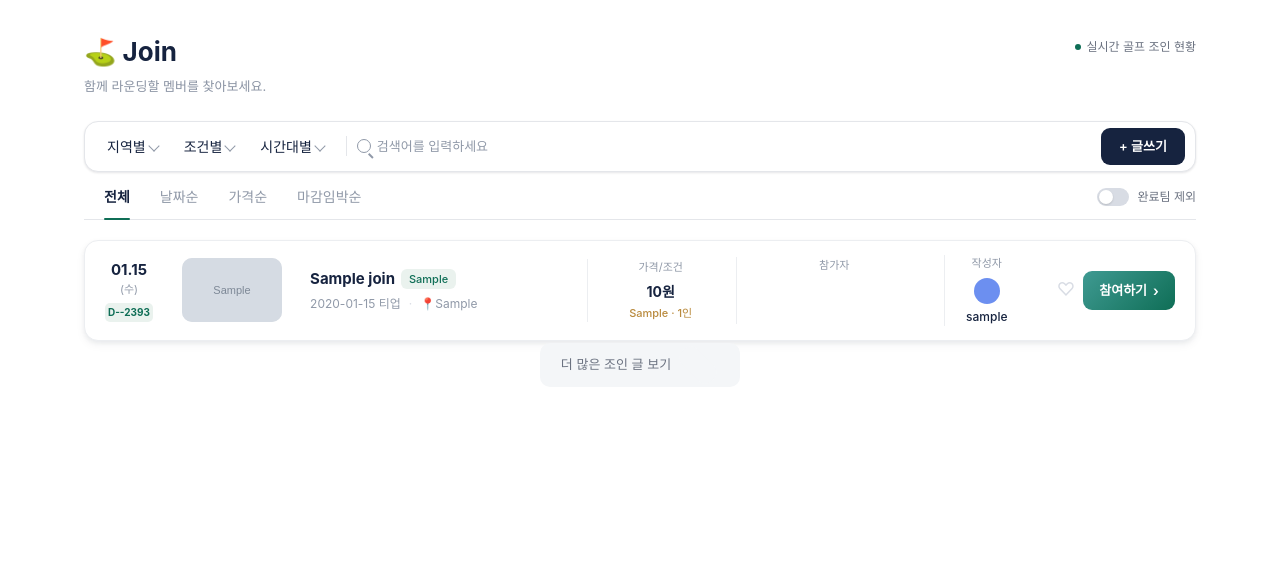
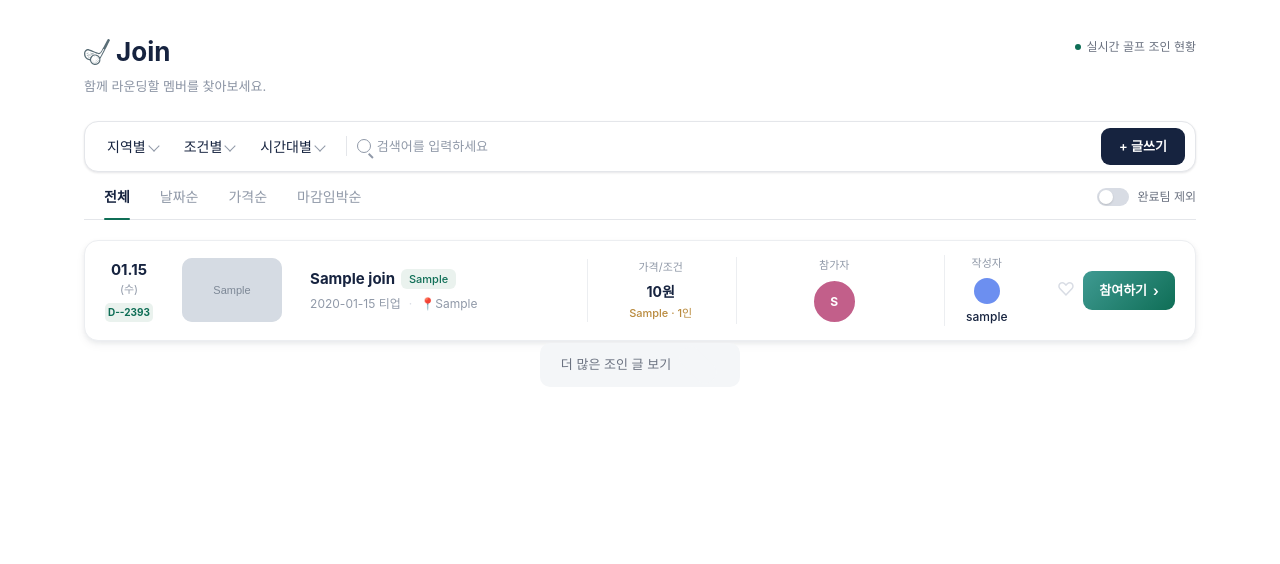
Before and after one commit to PAR3group/par3-web-project, a Flask app: page /join/ in a window 1280 px wide. Shown: the part 70-634 px from the top of the page. Run offline with Flask 3, Linux system fonts and the light colour scheme; tables that the repository leaves empty hold one stand-in row (values such as "Sample post"); grey boxes marked "Sample" are stand-in pictures.

Commit message:
조인페이지 디자인 수정 참가자현황 동그라미추가, 이미지등록됨

```diff
--- a/par3/models.py
+++ b/par3/models.py
@@ -114,7 +114,7 @@ class Join(db.Model):
     gender_condition = db.Column(db.String(20))                         # 성별 조건
     title = db.Column(db.String(200))                                    # 제목
     content = db.Column(db.Text)                                          # 상세 내용
-    thumb_img = db.Column(db.String(200), default='no_image.png')         # 썸네일 이미지 파일명
+    thumb_img = db.Column(db.String(200), default='golf_replace.png')  # 이미지 없을 때 기본 이미지         # 썸네일 이미지 파일명
     create_date = db.Column(db.DateTime, default=datetime.now)
 
 
--- a/par3/static/css/join.css
+++ b/par3/static/css/join.css
@@ -20,8 +20,15 @@ body { font-family: 'Pretendard', -apple-system, sans-serif; background: #ffffff
   color: #16233f;
   display: flex;
   align-items: center;
-  gap: 8px;
+  gap: 6px;
 }
+
+.j_title_icon {
+  width: 26px;
+  height: 26px;
+  vertical-align: middle;
+}
+
 .j_subtitle {
   font-size: 13px;
   color: #8a93a3;
--- a/par3/templates/join/join.html
+++ b/par3/templates/join/join.html
@@ -13,7 +13,10 @@ PAR3 - JOIN
 
   <div class="j_head">
     <div class="j_head_left">
-      <h1 class="j_title">⛳ Join</h1>
+      <h1 class="j_title">
+        <img src="{{ url_for('static', filename='img/join_imgs/join_icon.svg') }}" alt="" class="j_title_icon">
+        Join
+      </h1>
       <p class="j_subtitle">함께 라운딩할 멤버를 찾아보세요.</p>
     </div>
     <span class="j_live_status"><span class="j_live_dot"></span>실시간 골프 조인 현황</span>
@@ -111,7 +114,11 @@ PAR3 - JOIN
         <div class="jt_dday">D-{{ join.dday }}</div>
       </div>
 
-      <img class="jt_thumb" src="{{ url_for('static', filename='img/' + join.thumb_img) }}" alt="{{ join.course_name }}">
+      {% if join.thumb_img.startswith('http') %}
+<img class="jt_thumb" src="{{ join.thumb_img }}" alt="{{ join.course_name }}">
+{% else %}
+<img class="jt_thumb" src="{{ url_for('static', filename='img/join_imgs/' + join.thumb_img) }}" alt="{{ join.course_name }}">
+{% endif %}
 
       <div class="jt_info">
         <div class="jt_info_top">
@@ -135,9 +142,9 @@ PAR3 - JOIN
       <div class="jt_participants_wrap">
         <div class="jt_participants_label">참가자</div>
         <div class="jt_participants">
-          {% set avatar_colors = ['#3b5fc0', '#f0b95c', '#c25f8a', '#3f9a92', '#7ec7c1', '#e59bb8'] %}
+          {% set avatar_colors = ['#f0b95c', '#3b5fc0', '#c25f8a', '#3f9a92', '#7ec7c1'] %}
           {% for initial in join.applicant_initials %}
-          <span class="jt_avatar" style="background:{ avatar_colors[loop.index0 % avatar_colors|length] };">{{ initial }}</span>
+          <span class="jt_avatar" style="background:{{ avatar_colors | random }};">{{ initial }}</span>
           {% endfor %}
           {% if join.applicant_initials|length < join.recruit_count %}
           <span class="jt_avatar jt_avatar--empty">+</span>
--- a/par3/views/join_views.py
+++ b/par3/views/join_views.py
@@ -5,7 +5,7 @@
 # 연결 템플릿: templates/join.html
 # ============================================
 
-from flask import Blueprint, redirect, render_template, request, url_for
+from flask import Blueprint, redirect, render_template, request, url_for,g
 from par3.models import Join, JoinApply, User
 from par3 import db
 from datetime import date, datetime
@@ -21,7 +21,7 @@ bp = Blueprint('join', __name__, url_prefix='/join')
 # ------------------------------------------------
 @bp.route('/')
 def join_list():
-    joins = Join.query.order_by(Join.round_date.asc()).all()
+    joins = Join.query.order_by(Join.create_date.desc()).all()
 
     today = date.today()
     weekday_kr = ['월', '화', '수', '목', '금', '토', '일']
@@ -42,13 +42,13 @@ def join_list():
 # ------------------------------------------------
 @bp.route('/create', methods=['GET', 'POST'])
 def join_create():
+ # 로그인 안 했으면 로그인 페이지로 이동
+    if g.user is None:
+        return redirect(url_for('auth.login', next=request.path))
+
     if request.method == 'POST':
-        # ⚠️ TODO: 로그인 기능 연동 후 session에서 실제 로그인한 사용자 id 가져오기
-        # 지금은 임시로 첫 번째 회원(id=1)을 작성자로 고정
-        temp_user = User.query.first()
-
         new_join = Join(
-            writer_id=temp_user.id if temp_user else 1,
+            writer_id=g.user.id,   # ← 실제 로그인한 사용자의 id
             course_name=request.form['course_name'],
             region=request.form.get('region', '기타'),
             round_date=datetime.strptime(request.form['round_date'], '%Y-%m-%d').date(),
@@ -60,6 +60,7 @@ def join_create():
             title=request.form['title'],
             content=request.form['content'],
             filled_count=1,
+            thumb_img=request.form.get('thumb_img_url') or 'golf_replace.png',
         )
         db.session.add(new_join)
         db.session.commit()
@@ -75,17 +76,18 @@ def join_create():
 # ------------------------------------------------
 @bp.route('/apply/<int:join_id>', methods=['GET', 'POST'])
 def join_apply(join_id):
+    if g.user is None:
+        return redirect(url_for('auth.login', next=request.path))
+
     join = Join.query.get_or_404(join_id)
-
-    # ⚠️ TODO: 로그인 기능 연동 후 session에서 실제 로그인 사용자로 교체
-    applicant = User.query.first()
+    applicant = g.user   # ← 실제 로그인한 사용자
 
     if request.method == 'POST':
         new_apply = JoinApply(
             join_id=join.id,
-            applicant_id=applicant.id if applicant else 1,
-            applicant_name=applicant.nickname if applicant else '',
-            applicant_phone=applicant.phonenumber if applicant else '',
+            applicant_id=applicant.id,
+            applicant_name=applicant.nickname,
+            applicant_phone=applicant.phonenumber,
             golf_experience=request.form.get('golf_experience', ''),
             handicap=request.form.get('handicap', ''),
         )
```
Also changed, not shown: par3/static/img/join_imgs/golf_replace.png (added), par3/static/img/join_imgs/join_icon.svg (added), par3/static/img/join_imgs/no_image.png (added).
